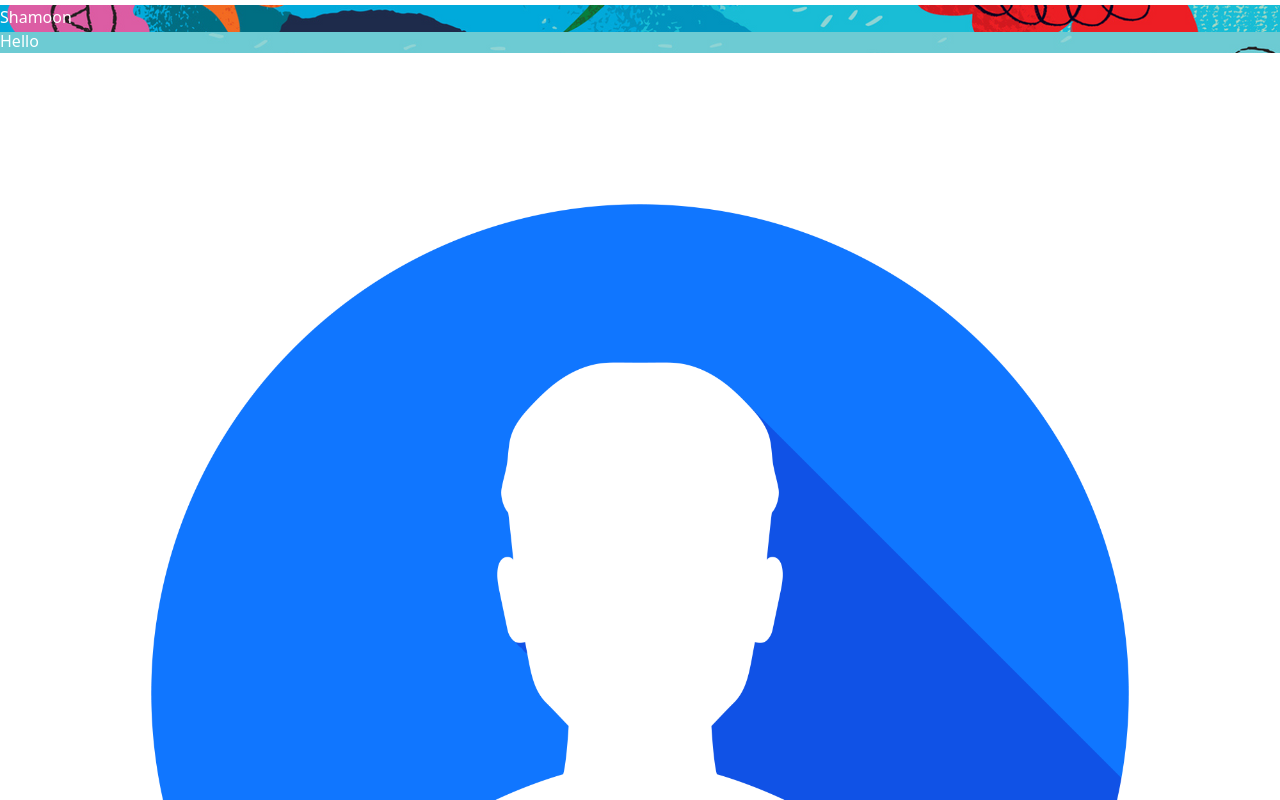
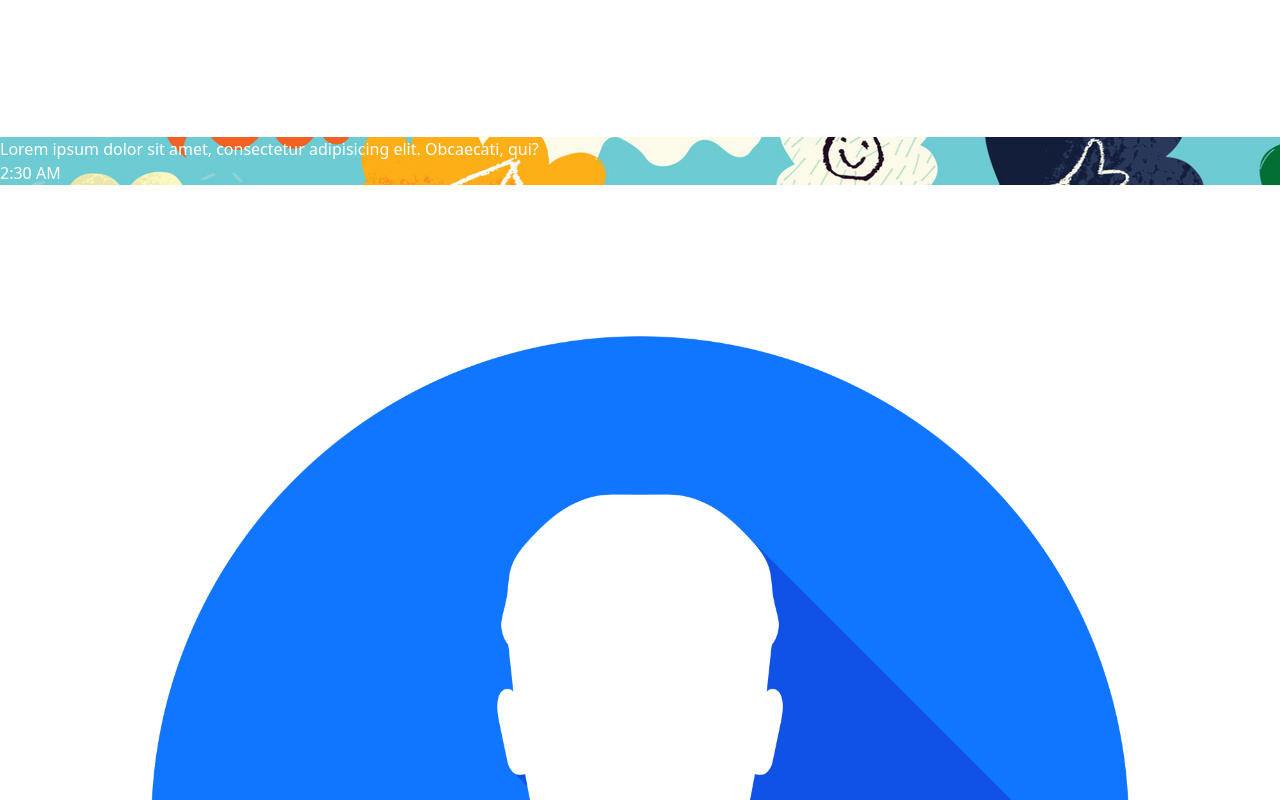
Before and after one commit to AbdullahShamoon/BaatCheet, a React (Vite) app: page / in a window 1280 px wide. Shown: the part 2900-3700 px from the top of the page. Built offline with nearby package versions, Linux system fonts and the light colour scheme.

Commit message:
center part ui

```diff
--- a/src/components/chat/Chat.jsx
+++ b/src/components/chat/Chat.jsx
@@ -16,7 +16,7 @@ const Chat = () => {
 
       <div className="top flex justify-between items-center p-3 border-b border-[#546d724f]">
         <div className="user flex items-center gap-3">
-          <img src="/Images/profile.jpg" alt="" className='w-9 h-9 rounded-full' />
+          <img src="/Images/profile.jpg" alt="" className='w-11 h-11 rounded-full' />
           <div className="texts">
             <span className='font-semibold'>Shamoon Mallick</span>
             <p className='text-xs text-gray-400'>Lorem ipsum dolor sit amet.</p>
@@ -29,7 +29,38 @@ const Chat = () => {
         </div>
       </div>
 
-      <div className="center p-3 flex-1"></div>
+      <div className="center p-3 flex-1 flex flex-col overflow-auto scrollbar-hidden gap-2">
+        <div className="message flex gap-2 max-w-[70%]">
+          <img src="/Images/profile.jpg" alt="" className='w-6 h-6 rounded-full' />
+          <div className="texts flex-1 flex flex-col gap-1">
+            <p className='bg-[#1b2f33ad] rounded-md p-2 text-sm'>Lorem ipsum dolor sit amet, consectetur adipisicing elit. Obcaecati, qui?</p>
+            <span className='text-xs px-1'>2:30 AM</span>
+          </div>
+        </div>
+        <div className="messageOwn flex gap-2 max-w-[70%] self-end">
+          <div className="texts flex-1 flex flex-col gap-1">
+            <img src="/Images/profile.jpg" alt="" className='max-w-full h-[230px] object-cover rounded-md' />
+            <p className='text-right bg-[#2564ebbb] rounded-md p-2 text-sm'>Lorem ipsum dolor sit amet, consectetur ejkh ke fje kejf k nkefkewknf kjew kjefb </p>
+            <span className='text-xs px-1'>2:30 AM</span>
+          </div>
+        </div>
+        <div className="message flex gap-2 max-w-[70%]">
+          <img src="/Images/profile.jpg" alt="" className='w-6 h-6 rounded-full' />
+          <div className="texts flex-1 flex flex-col gap-1">
+            <p className='bg-[#1b2f33ad] rounded-md p-2 text-sm'>Lorem ipsum dolor sit amet, consectetur adipisicing elit. Obcaecati, qui?</p>
+            <span className='text-xs px-1'>2:30 AM</span>
+          </div>
+        </div>
+        <div className="messageOwn flex gap-2 max-w-[70%] self-end">
+          <div className="texts flex-1 flex flex-col gap-1">
+            <img src="/Images/profile.jpg" alt="" className='max-w-full h-[230px] object-cover rounded-md' />
+            <p className='text-right bg-[#2564ebbb] rounded-md p-2 text-sm'>Lorem ipsum dolor sit amet, consectetur ejkh ke fje kejf k nkefkewknf kjew kjefb </p>
+            <span className='text-xs px-1'>2:30 AM</span>
+          </div>
+        </div>
+
+
+      </div>
 
       <div className="bottom flex gap-3 justify-between items-center p-3 border-t border-[#546d724f]">
         <div className="icons flex items-center justify-center gap-3">
--- a/src/index.css
+++ b/src/index.css
@@ -1,6 +1,19 @@
 @tailwind base;
 @tailwind components;
 @tailwind utilities;
+
+
+@layer utilities {
+  /* Chrome, Safari and Opera */
+  .scrollbar-hidden::-webkit-scrollbar {
+    display: none;
+  }
+
+  .scrollbar-hidden {
+    scrollbar-width: none; /* Firefox */
+    -ms-overflow-style: none; /* IE and Edge */
+  }
+}
 
 body{
   margin: 0;
```
